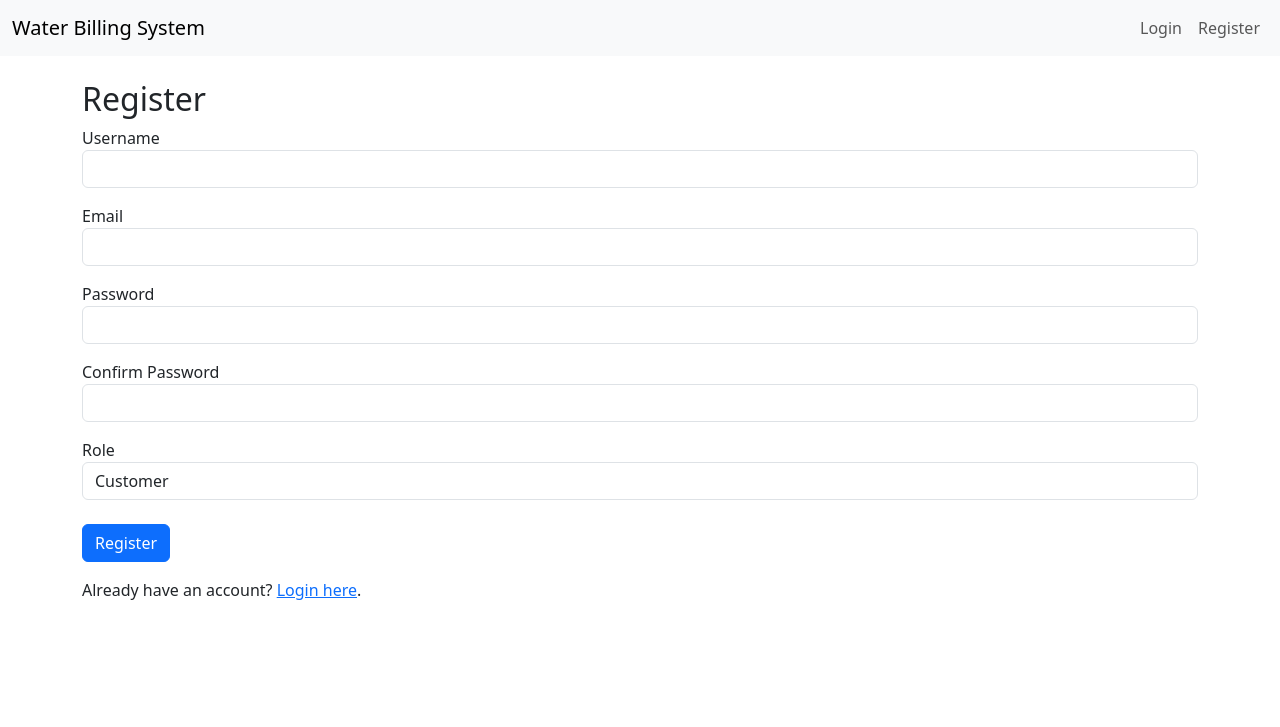
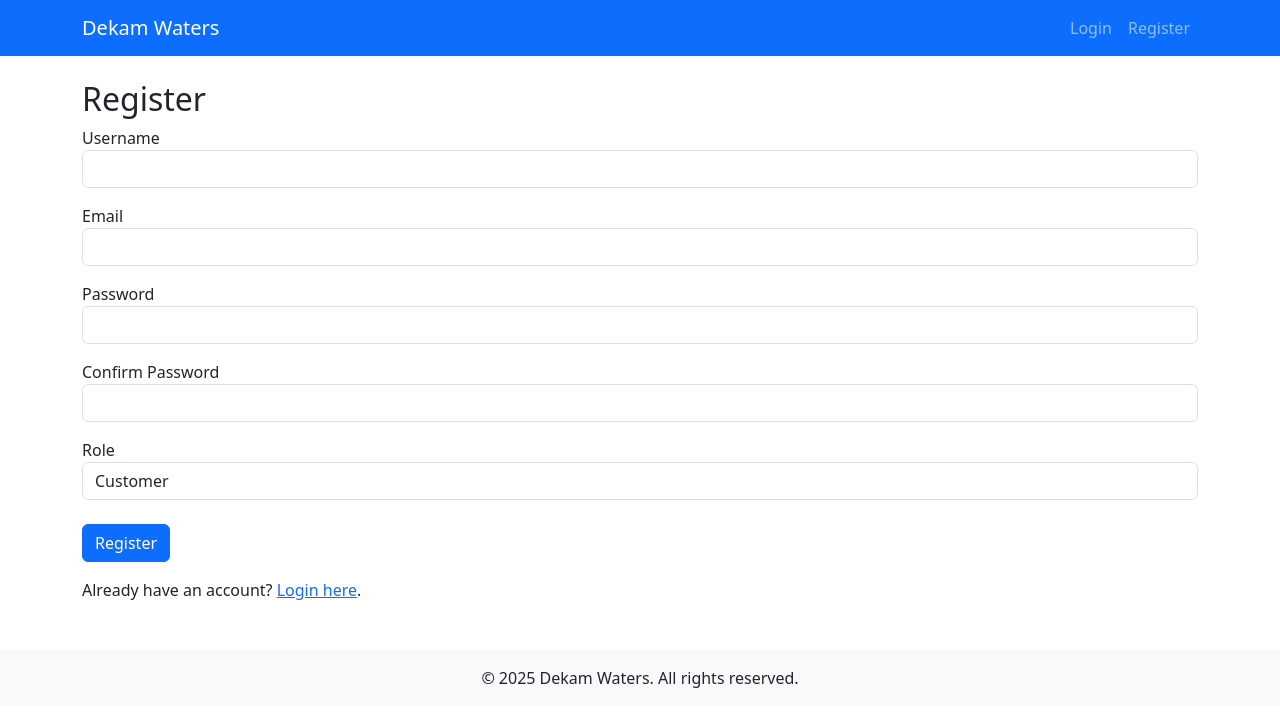
Before and after one commit to kb-diplo/DENKAM-WATERS, a Django app: page /accounts/register/ in a window 1280 px wide. Shown: the top 727 px of the page. Run offline with Django 5.2, Linux system fonts and the light colour scheme.

Commit message:
Create base templates and dashboard

```diff
--- a/water_billing_system/templates/base.html
+++ b/water_billing_system/templates/base.html
@@ -1,33 +1,82 @@
 <!DOCTYPE html>
 <html lang="en">
-<head >
+<head>
     <meta charset="UTF-8">
     <meta name="viewport" content="width=device-width, initial-scale=1.0">
-    <title>Water Billing System</title>
-    <!-- Add Bootstrap CSS  -->
+    <title>{% block title %}Dekam Waters{% endblock %}</title>
     <link href="https://cdn.jsdelivr.net/npm/bootstrap@5.3.0/dist/css/bootstrap.min.css" rel="stylesheet">
+    {% block extra_css %}{% endblock %}
 </head>
 <body>
-    <nav class="navbar navbar-expand-lg navbar-light bg-light">
-        <div class="container-fluid">
-            <a class="navbar-brand" href="{% url 'home' %}">Water Billing System</a>
-            <div class="navbar-nav">
-                {% if user.is_authenticated %}
-                    <a class="nav-link" href="{% url 'logout' %}">Logout</a>
-                {% else %}
-                    <a class="nav-link" href="{% url 'login' %}">Login</a>
-                    <a class="nav-link" href="{% url 'register' %}">Register</a>
-                {% endif %}
+    <nav class="navbar navbar-expand-lg navbar-dark bg-primary">
+        <div class="container">
+            <a class="navbar-brand" href="{% url 'dashboard' %}">Dekam Waters</a>
+            <button class="navbar-toggler" type="button" data-bs-toggle="collapse" data-bs-target="#navbarNav">
+                <span class="navbar-toggler-icon"></span>
+            </button>
+            <div class="collapse navbar-collapse" id="navbarNav">
+                <ul class="navbar-nav me-auto">
+                    {% if user.is_authenticated %}
+                        {% if user.role == 'supplier' or user.role == 'admin' %}
+                            <li class="nav-item">
+                                <a class="nav-link" href="{% url 'customers:customer_list' %}">Customers</a>
+                            </li>
+                            <li class="nav-item">
+                                <a class="nav-link" href="{% url 'meter_readings:reading_list' %}">Meter Readings</a>
+                            </li>
+                            <li class="nav-item">
+                                <a class="nav-link" href="{% url 'billing:bill_list' %}">Billing</a>
+                            </li>
+                            <li class="nav-item">
+                                <a class="nav-link" href="{% url 'payments:payment_list' %}">Payments</a>
+                            </li>
+                            <li class="nav-item">
+                                <a class="nav-link" href="{% url 'reports:report_list' %}">Reports</a>
+                            </li>
+                        {% endif %}
+                    {% endif %}
+                </ul>
+                <ul class="navbar-nav">
+                    {% if user.is_authenticated %}
+                        <li class="nav-item">
+                            <a class="nav-link" href="{% url 'accounts:profile' %}">Profile</a>
+                        </li>
+                        <li class="nav-item">
+                            <a class="nav-link" href="{% url 'accounts:logout' %}">Logout</a>
+                        </li>
+                    {% else %}
+                        <li class="nav-item">
+                            <a class="nav-link" href="{% url 'accounts:login' %}">Login</a>
+                        </li>
+                        <li class="nav-item">
+                            <a class="nav-link" href="{% url 'accounts:register' %}">Register</a>
+                        </li>
+                    {% endif %}
+                </ul>
             </div>
         </div>
     </nav>
 
     <div class="container mt-4">
-        {% block content %}
-        {% endblock %}
+        {% if messages %}
+            {% for message in messages %}
+                <div class="alert alert-{{ message.tags }} alert-dismissible fade show" role="alert">
+                    {{ message }}
+                    <button type="button" class="btn-close" data-bs-dismiss="alert" aria-label="Close"></button>
+                </div>
+            {% endfor %}
+        {% endif %}
+
+        {% block content %}{% endblock %}
     </div>
 
-    <!-- Add Bootstrap JS  -->
+    <footer class="mt-5 py-3 bg-light">
+        <div class="container text-center">
+            <p class="mb-0">&copy; {% now "Y" %} Dekam Waters. All rights reserved.</p>
+        </div>
+    </footer>
+
     <script src="https://cdn.jsdelivr.net/npm/bootstrap@5.3.0/dist/js/bootstrap.bundle.min.js"></script>
+    {% block extra_js %}{% endblock %}
 </body>
 </html>
```
Also changed, not shown: water_billing_system/templates/dashboard.html (added, +100 -0 lines), water_billing_system/templates/home.html (deleted, +0 -15 lines), water_billing_system/templates/meter_readings/create.html (deleted, +0 -16 lines), water_billing_system/templates/meter_readings/list.html (deleted, +0 -23 lines).
